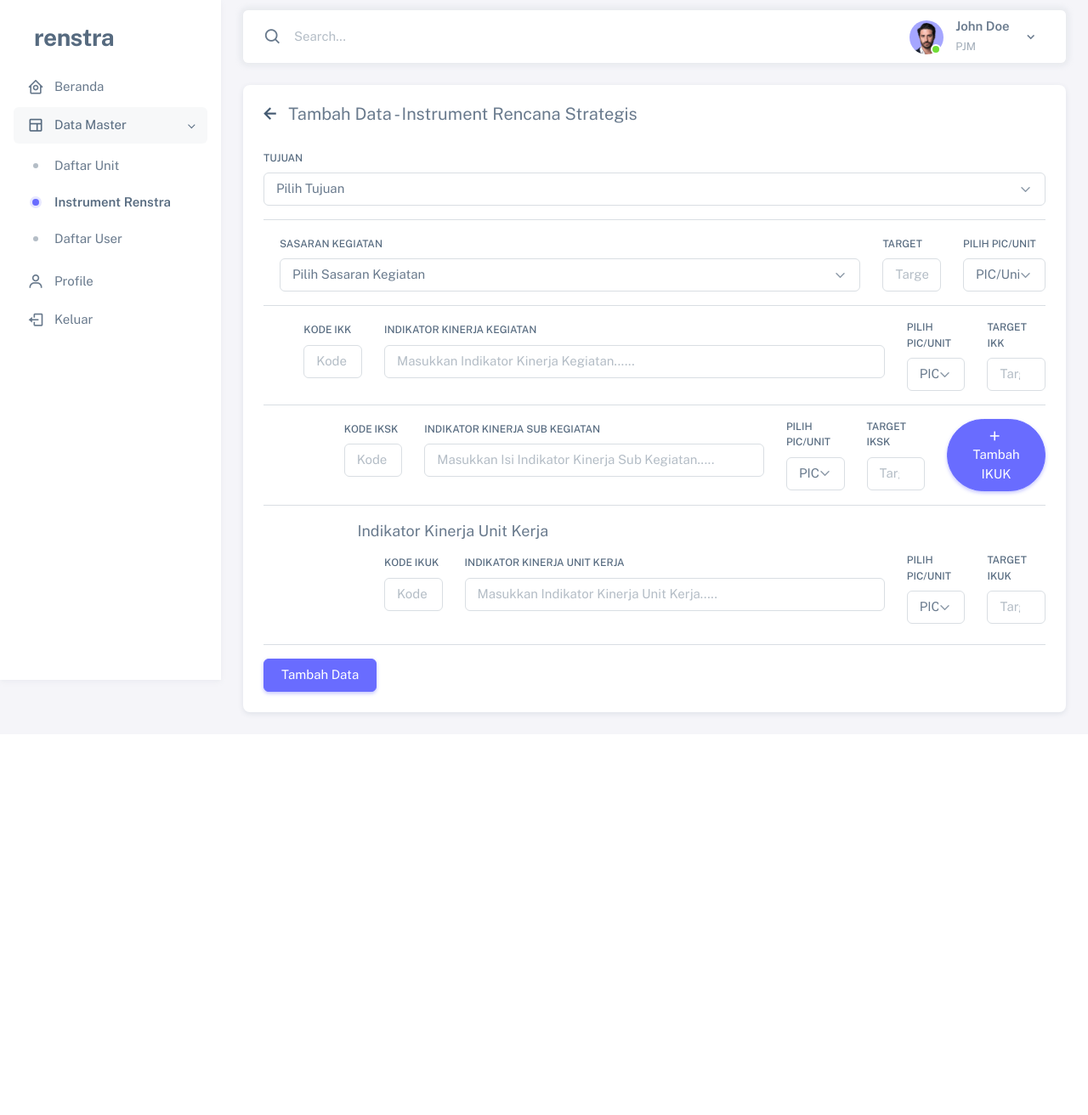
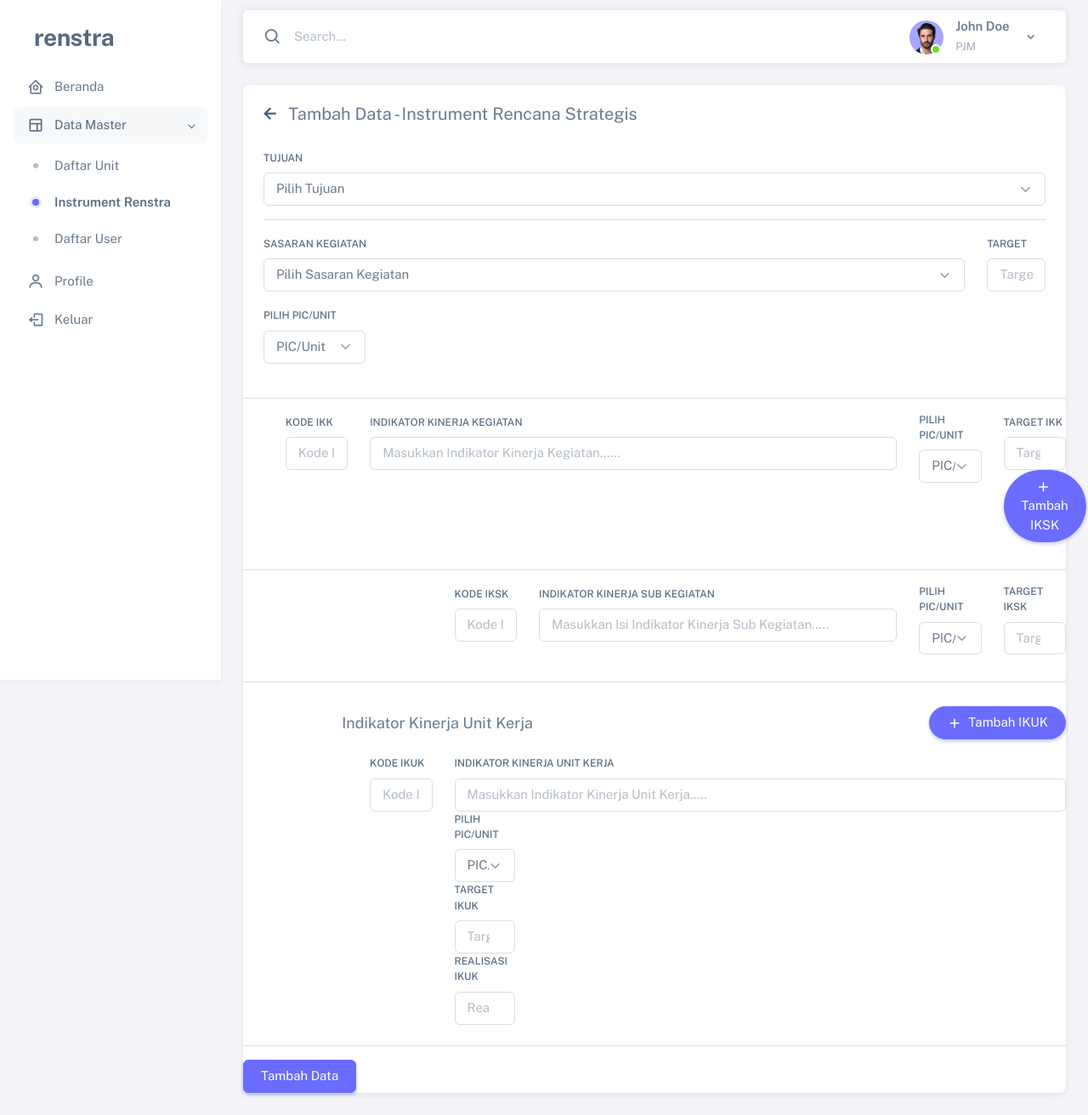
Before and after one commit to daniasupriyadi/renstraa, a PHP site: page /renstraa/Views/Form_Tambah/tambah_instrumen_renstra.php in a window 1280 px wide. Shown: the whole page at 85% size. Before the commit the page ends 844 px from the top, so only its background shows below. Run offline with PHP 8.4, Linux system fonts and the light colour scheme; data comes from the database, SQL or seed files in the repository; some libraries are stand-ins or nearby versions.

Commit message:
perhitungan

```diff
--- a/Views/Form_Tambah/tambah_instrumen_renstra.php
+++ b/Views/Form_Tambah/tambah_instrumen_renstra.php
@@ -70,7 +70,7 @@
 
                                     <!-- sasaran kegiatan -->
                                     <div class="row mb-3 d-flex align-align-items-start justify-content-end">
-                                        <div class="" style="width: 75%;">
+                                        <div class="" style="width: 90%;">
                                             <div class="sasaran-container">
                                                 <label for="sasaran" class="form-label">Sasaran Kegiatan</label>
                                                 <select class="form-select sasaran-input" name="isi_sasaran_kegiatan" id="isi_sasaran_kegiatan" aria-describedby="defaultFormControlHelp">
@@ -84,6 +84,13 @@
                                                 <input type="text" class="form-control sasaran-input" name="target_sasaran" id="target_sasaran" placeholder="Target Sasaran......" aria-describedby="defaultFormControlHelp" />
                                             </div>
                                         </div>
+                                    </div>
+                                    <!-- <div class="" style="width: 10%;">
+                                            <div class="sasaran-container">
+                                                <label for="target_sasaran" class="form-label">Realisasi</label>
+                                                <input type="text" class="form-control sasaran-input" name="target_sasaran" id="target_sasaran" placeholder="Target Sasaran......" aria-describedby="defaultFormControlHelp" />
+                                            </div>
+                                        </div> -->
                                     <div class="" style="width: 13%;">
                                         <div class="pic-container">
                                             <label for="picSelect" class="form-label">Pilih PIC/Unit</label>
@@ -160,21 +167,32 @@
                                         <label for="target" class="form-label">Target IKK</label>
                                         <input type="number" class="form-control" name="target_ikk" id="target_ikk" placeholder="Target...." aria-describedby="defaultFormControlHelp"></input>
                                     </div>
+                                    <div class="d-flex align-items-end" >
+                                        <button type="button" class="btn rounded-pill btn-primary" id="addIKSK" style="width: 200px;">
+                                            <span class="tf-icons bx bx-plus"></span>&nbsp; Tambah IKSK
+                                        </button>
                                     </div>
-
+                                </div>
+                                <!-- <div class="" style="width: 10%;">
+                                            <div class="">
+                                                <label for="target" class="form-label">Realisasi IKK</label>
+                                                <input type="number" class="form-control" name="target_ikk" id="target_ikk" placeholder="Target...." aria-describedby="defaultFormControlHelp"></input>
+                                            </div>
+                                        </div> -->
                             </div>
                             <hr>
 
                             <!-- Indikator Kinerja SUB Kegiatan -->
-                                    <div class="row mb-3 d-flex align-align-items-center justify-content-end">
-                                        <div class="" style="width: 10%;">
+                            <div class="iksk-fields">
+                                <div class="row mb-3 d-flex align-align-items-center justify-content-end iksk-template">
+                                    <div class="" style="width: 10%;" class="">
                                         <div class="">
                                             <label for="" class="form-label">Kode IKSK</label>
                                             <input type="text" class="form-control" name="kode_iksk" id="kode_iksk" placeholder="Kode IKSK...." aria-describedby="defaultFormControlHelp" />
                                         </div>
                                     </div>
                                     <div class="" style="width: 45%;">
-                                            <div class="">
+                                        <div>
                                             <label for="" class="form-label">Indikator Kinerja Sub Kegiatan</label>
                                             <input type="text" class="form-control " name="isi_indikator_kinerja_sub_kegiatan" id="isi_indikator_kinerja_sub_kegiatan" placeholder="Masukkan Isi Indikator Kinerja Sub Kegiatan....." aria-describedby="defaultFormControlHelp" />
                                         </div>
@@ -201,19 +219,24 @@
                                             <input type="number" class="form-control" name="target_iksk" id="target_iksk" placeholder="Target IKSK...." aria-describedby="defaultFormControlHelp"></input>
                                         </div>
                                     </div>
-                                        <div class="d-flex align-items-end" style="width: 15%;">
-                                            <button type="button" class="btn rounded-pill btn-primary" id="addIKUK">
-                                                <span class="tf-icons bx bx-plus"></span>&nbsp; Tambah IKUK
-                                            </button>
+                                    <!-- <div class="" style="width: 10%;">
+                                            <div class="">
+                                                <label for="" class="form-label">Realisasi IKSK</label>
+                                                <input type="number" class="form-control" name="target_iksk" id="target_iksk" placeholder="Target IKSK...." aria-describedby="defaultFormControlHelp"></input>
                                             </div>
+                                        </div> -->
 
+                                </div>
                             </div>
                             <hr>
 
                             <!-- Indikator Kinerja Unit Kegiatan -->
                             <div class="ikuk-fields">
-                                        <div style="margin-left: 12%; margin-top: 12px; margin-bottom: 12px;">
+                                <div class="d-flex align-items-center justify-content-between mb-3" style="margin-left: 12%; margin-top: 12px; margin-bottom: 12px;">
                                     <span style="font-size: 18px;">Indikator Kinerja Unit Kerja</span>
+                                    <button type="button" class="btn rounded-pill btn-primary" id="addIKUK">
+                                        <span class="tf-icons bx bx-plus"></span>&nbsp; Tambah IKUK
+                                    </button>
                                 </div>
                                 <div class="ikuk-template">
                                     <div class="row mb-4 d-flex align-align-items-start justify-content-end">
@@ -224,12 +247,12 @@
                                                 <input type="text" class="form-control" name="kode_ikuk[]" id="kode_ikuk" placeholder="Kode IKUK...." aria-describedby="defaultFormControlHelp" />
                                             </div>
                                         </div>
-                                                <div class="" style="width: 55%;">
+                                        <div class="" style="width: 75%;">
                                             <div class="">
                                                 <label for="" class="form-label">Indikator Kinerja Unit Kerja</label>
                                                 <input type="text" class="form-control " name="isi_indikator_kinerja_unit_kerja[]" id="isi_indikator_kinerja_unit_kerja" placeholder="Masukkan Indikator Kinerja Unit Kerja....." aria-describedby="defaultFormControlHelp" />
                                             </div>
-                                                </div>
+                                        </di>
                                         <div class="" style="width: 10%;">
                                             <div class="pic-container">
                                                 <label for="picSelect" class="form-label">Pilih PIC/Unit</label>
@@ -252,7 +275,12 @@
                                                 <input type="number" class="form-control" name="target_ikuk[]" id="target_ikuk" placeholder="Target IKUK...." aria-describedby="defaultFormControlHelp"></input>
                                             </div>
                                         </div>
-
+                                        <div class="" style="width: 10%;">
+                                            <div class="">
+                                                <label for="" class="form-label">Realisasi IKUK</label>
+                                                <input type="number" class="form-control" name="realisasi_ikuk[]" id="realisasi_ikuk" placeholder="Realisasi IKUK...." aria-describedby="defaultFormControlHelp"></input>
+                                            </div>
+                                        </div>
                                     </div>
                                 </div>
                             </div>
@@ -277,6 +305,17 @@
             <!-- script add form -->
             <script>
                 document.addEventListener('DOMContentLoaded', function() {
+                    document.getElementById('addIKSK').addEventListener('click', function() {
+                        var ikskTemplate = document.querySelector('.iksk-template').cloneNode(true);
+                        var ikskFields = document.querySelector('.iksk-fields');
+                        ikskTemplate.querySelectorAll('input').forEach(input => input.value = '');
+                        ikskTemplate.querySelectorAll('select').forEach(select => select.selectedIndex = 0);
+                        ikskFields.appendChild(ikskTemplate);
+                    });
+                });
+            </script>
+            <script>
+                document.addEventListener('DOMContentLoaded', function() {
                     document.getElementById('addIKUK').addEventListener('click', function() {
                         var ikukTemplate = document.querySelector('.ikuk-template').cloneNode(true);
                         var ikukFields = document.querySelector('.ikuk-fields');
--- a/Views/instrument_renstra.php
+++ b/Views/instrument_renstra.php
@@ -92,6 +92,7 @@
                         <th colspan="3">Indikator Kinerja Unit Kerja</th>
                         <th rowspan="3">PIC/Unit</th>
                         <th rowspan="2" colspan="1">Target</th>
+                        <th rowspan="2" colspan="1">Realisasi</th>
                         <th rowspan="2" colspan="1">Edit</th>
                         <th rowspan="2" colspan="1">Hapus</th>
                       </tr>
```
Also changed, not shown: Controllers/Tambah_Data/instrument_renstra.php (+60 -3 lines), 1 other file. Lines whose indentation alone changed are shown as unchanged.
